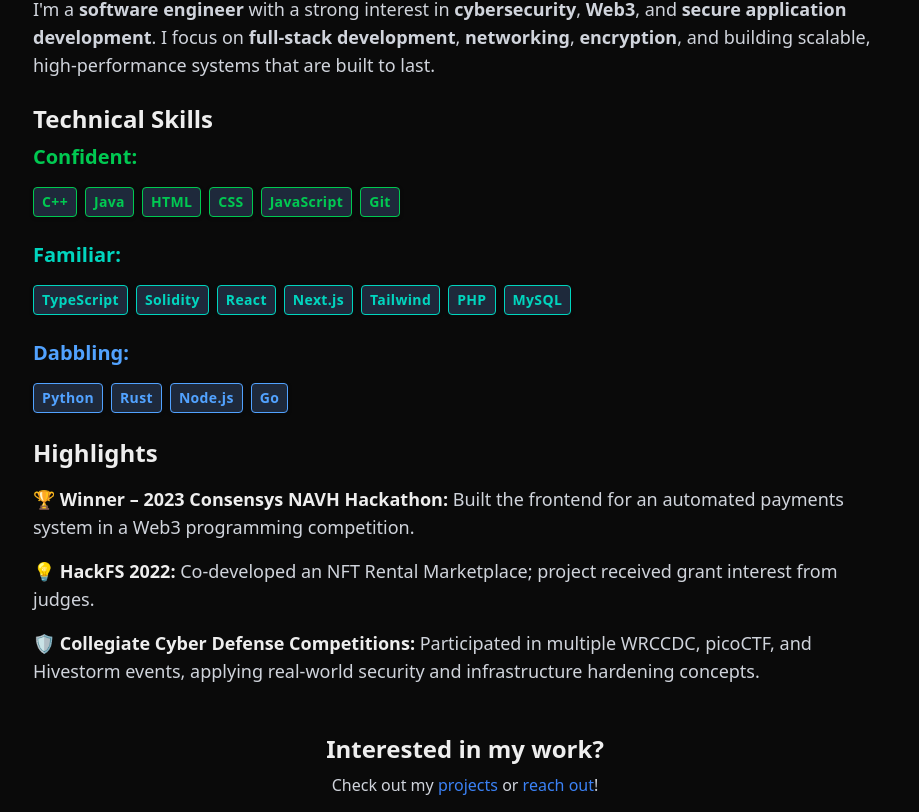
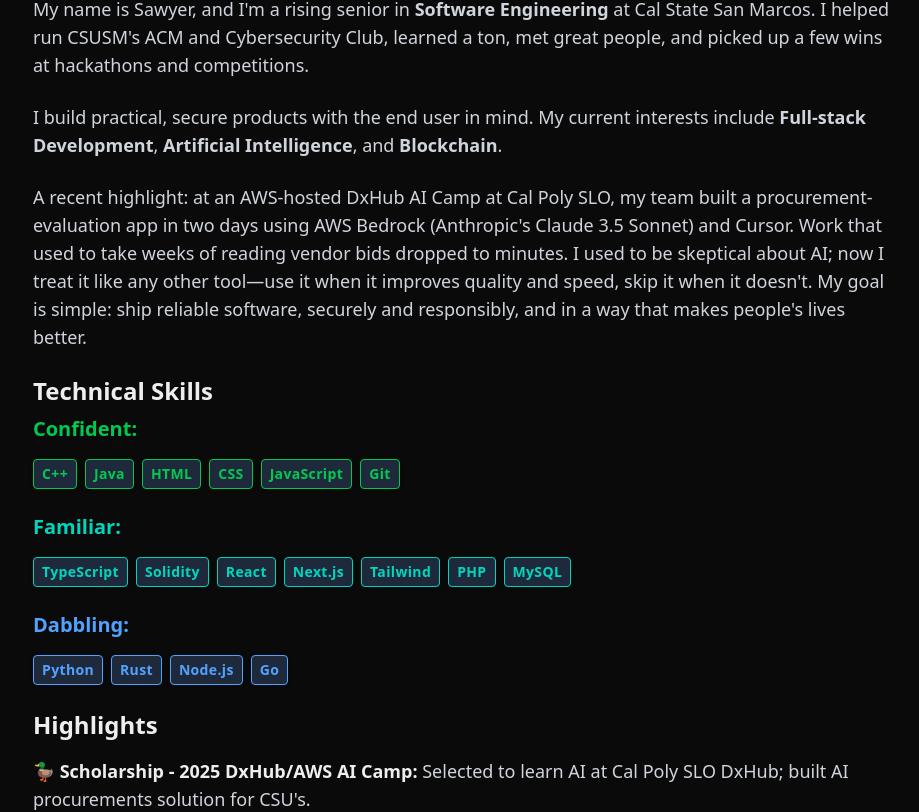
Before and after one commit to sawyersieja/kikko, a Next.js app: page /about in a window 1280 px wide. Shown: the part 209-1021 px from the top of the page, without its empty margins (175-1094 px from the left). Built offline with nearby package versions, Linux system fonts and the light colour scheme.

Commit message:
chore: Updated about page summary and about page highlights.

```diff
--- a/src/app/about/AboutSummary.tsx
+++ b/src/app/about/AboutSummary.tsx
@@ -2,7 +2,10 @@
     return(
         <section>
             <h2 className="text-2xl text-foreground font-semibold mb-2">Who I am</h2>
-            <p className="text-base sm:text-lg text-muted mb-6">I&apos;m a <strong>software engineer</strong> with a strong interest in <strong>cybersecurity</strong>, <strong>Web3</strong>, and <strong>secure application development</strong>. I focus on <strong>full-stack development</strong>, <strong>networking</strong>, <strong>encryption</strong>, and building scalable, high-performance systems that are built to last.</p>
+            <p className="text-base sm:text-lg text-muted mb-6">My name is Sawyer, and I&apos;m a rising senior in <strong>Software Engineering</strong> at Cal State San Marcos. I helped run CSUSM&apos;s ACM and Cybersecurity Club, learned a ton, met great people, and picked up a few wins at hackathons and competitions.</p>
+            <p className="text-base sm:text-lg text-muted mb-6">I build practical, secure products with the end user in mind. My current interests include <strong>Full-stack Development</strong>, <strong>Artificial Intelligence</strong>, and <strong>Blockchain</strong>.</p>
+            <p className="text-base sm:text-lg text-muted mb-6">A recent highlight: at an AWS-hosted DxHub AI Camp at Cal Poly SLO, my team built a procurement-evaluation app in two days using AWS Bedrock (Anthropic&apos;s Claude 3.5 Sonnet) and Cursor. Work that used to take weeks of reading vendor bids dropped to minutes. I used to be skeptical about AI; now I treat it like any other tool—use it when it improves quality and speed, skip it when it doesn&apos;t. My goal is simple: ship reliable software, securely and responsibly, and in a way that makes people&apos;s lives better.</p>
+
 
         </section>
     );
--- a/src/app/about/Highlights.tsx
+++ b/src/app/about/Highlights.tsx
@@ -3,6 +3,9 @@
         <section>
             <h2 className="text-2xl text-foreground font-semibold mb-4">Highlights</h2>
             <ul className="list-inside space-y-4 text-base sm:text-lg text-muted mb-6">
+                <li>
+                    🦆 <strong className="text-foreground">Scholarship - 2025 DxHub/AWS AI Camp:</strong> Selected to learn AI at Cal Poly SLO DxHub; built AI procurements solution for CSU&apos;s.
+                </li>
                 <li>
                     🏆 <strong className="text-foreground">Winner  – 2023 Consensys NAVH Hackathon:</strong> Built the frontend for an automated payments system in a Web3 programming competition.
                 </li>
```
